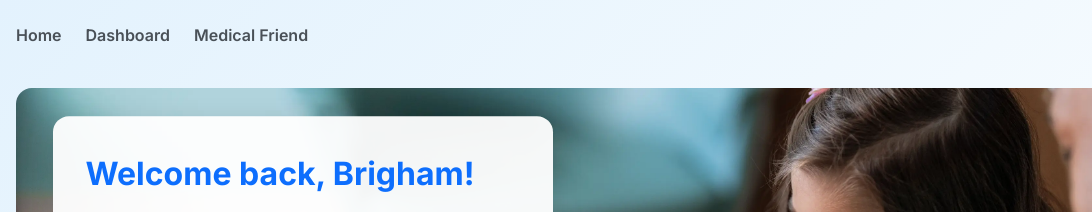
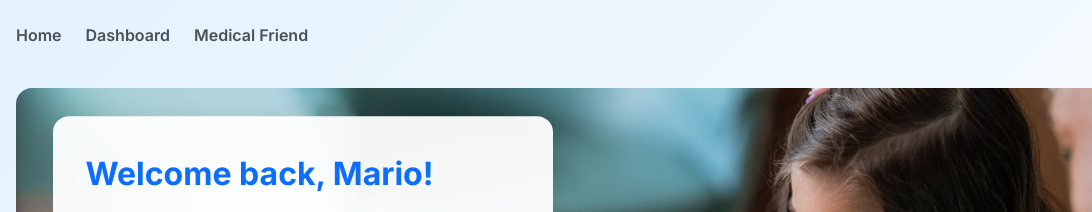
Before and after one commit to caydnbaldwin/experiment-interest, a plain HTML site: page index.html in a window 1280 px wide. Shown: the top 212 px of the page, 0-1092 px from the left. Drawn offline with Linux system fonts and the light colour scheme.

Commit message:
Add files via upload

```diff
--- a/index.html
+++ b/index.html
@@ -28,7 +28,7 @@
         <img class="hero-img" src="sources/baby-sister-kiss-16x5.webp" alt="Baby Sister Kiss">
         <section class="welcome-section">
             <!-- Personalized greeting -->
-            <h1>Welcome back, Brigham!</h1>
+            <h1>Welcome back, Mario!</h1>
             <p>We're glad to see you again. Your medical records are up to date and your next appointment is scheduled for 1pm on Monday, June 16th, 2025 at our Lehi, UT office. You're ready to go!</p>
         </section>
     </div>
```
